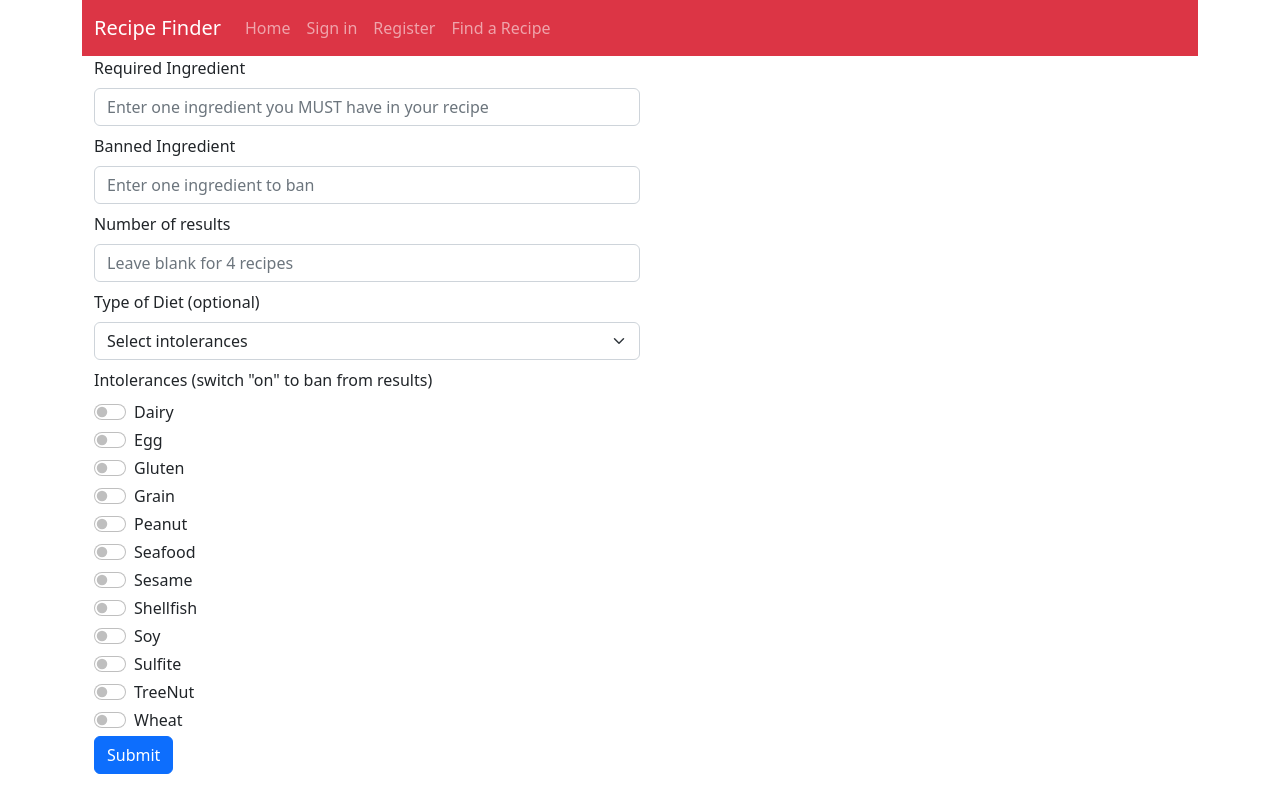
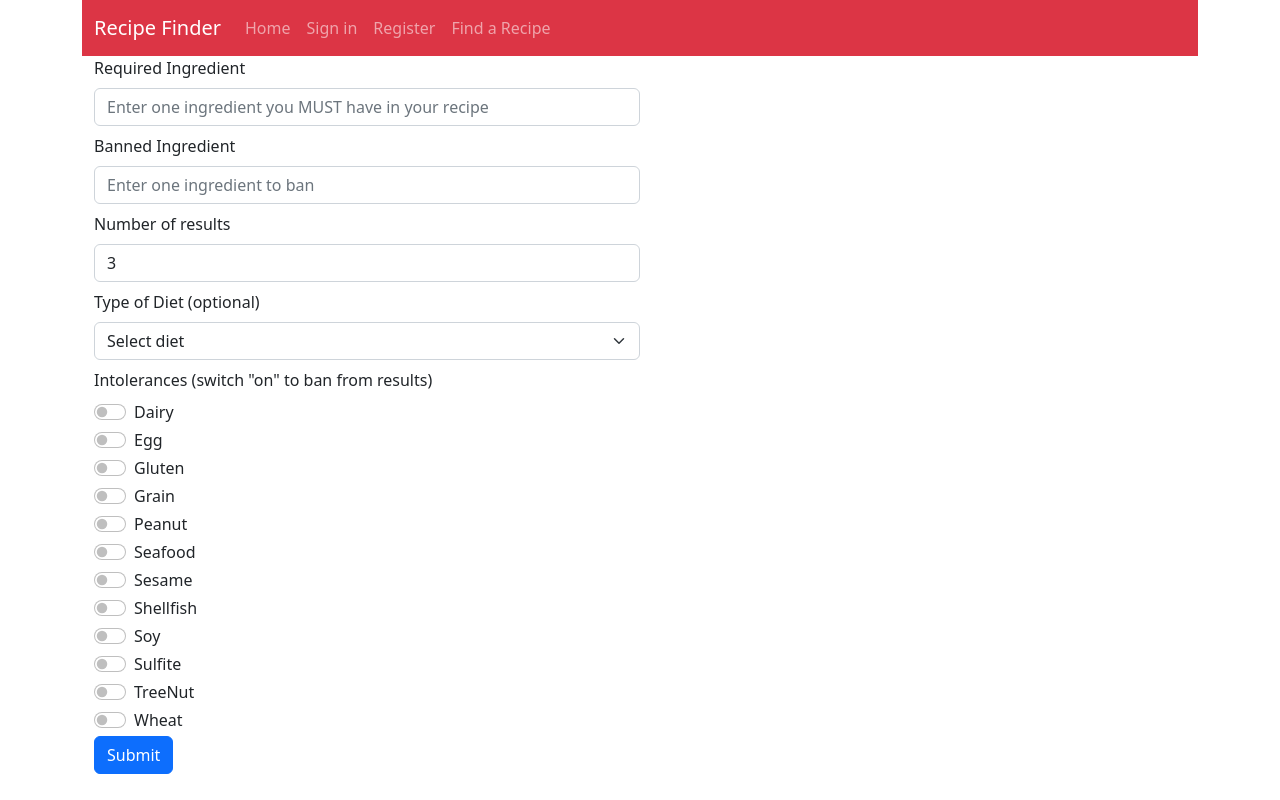
Before and after one commit to drewjtaylor/recipe-front-end, a React (Create React App) app: page /recipeSearch in a window 1280 px wide. Built offline with nearby package versions, Linux system fonts and the light colour scheme.

Commit message:
Scaffolding. values logging successfully

```diff
--- a/src/pages/RecipeSearch.js
+++ b/src/pages/RecipeSearch.js
@@ -1,7 +1,7 @@
 import React, {useRef} from 'react';
 import Container from 'react-bootstrap/Container';
-// import Row from 'react-bootstrap/Row';
-// import Col from 'react-bootstrap/Col';
+import Row from 'react-bootstrap/Row';
+import Col from 'react-bootstrap/Col';
 import Form from 'react-bootstrap/Form';
 import Button from 'react-bootstrap/Button';
 
@@ -11,12 +11,19 @@ const RecipeSearch = () => {
     const bannedIngredients = useRef();
     const numberOfResults = useRef();
     const typeOfDiet = useRef();
-    const typeOfIntolerances = useRef();
+    const intolerances = useRef();
+
+
 
   const handleSubmit = (e) => {
     e.preventDefault();
-    console.log(ingredient.current);
-    console.log(bannedIngredients.current);
+    const objectOfFormValues = {
+        ingredient: ingredient.current.value,
+        bannedIngredients: bannedIngredients.current.value,
+        numberOfResults: numberOfResults.current.value,
+        typeOfDiet: typeOfDiet.current.value
+    }
+    console.log(objectOfFormValues);
   }
 
 
@@ -33,12 +40,12 @@ const RecipeSearch = () => {
             </Form.Group>
             <Form.Group className='mb-2 col-6'>
                 <Form.Label>Number of results</Form.Label>
-                <Form.Control ref={numberOfResults} type='text' placeholder='Leave blank for 4 recipes'/>
+                <Form.Control ref={numberOfResults} type='number' min='1' max='10' defaultValue='3'/>
             </Form.Group>
             <Form.Group className='mb-2 col-6'>
                 <Form.Label>Type of Diet (optional)</Form.Label>
                 <Form.Select ref={typeOfDiet} area-label="Choose a type of diet">
-                    <option>Select intolerances</option>
+                    <option>Select diet</option>
                     <option value='Gluten Free'>Gluten Free</option>
                     <option value='Ketogenic'>Ketogenic</option>
                     <option value='Vegetarian'>Vegetarian</option>
```
